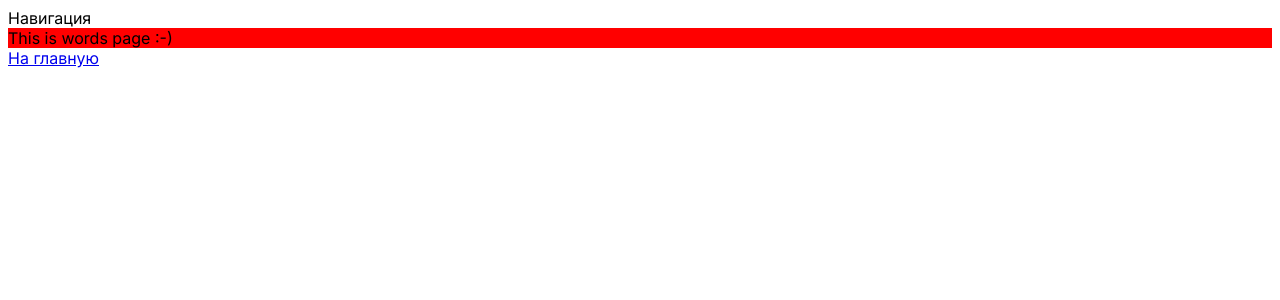
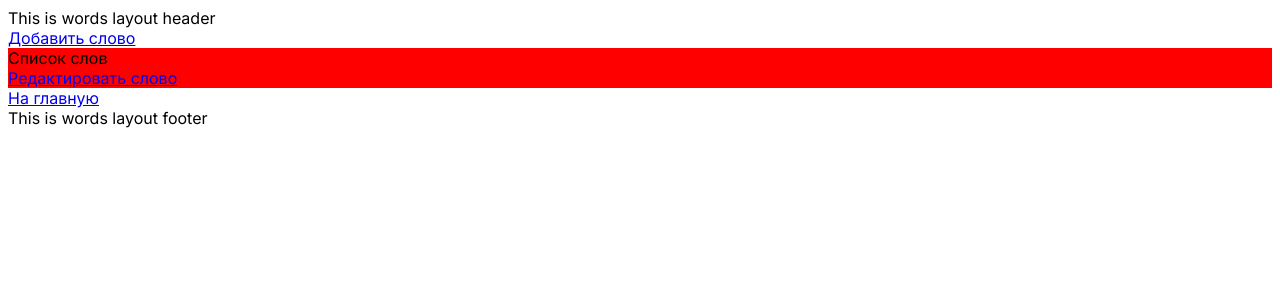
Before and after one commit to mialkin/dictionary-ui, a Next.js app: page /words in a window 1280 px wide. Shown: the top 300 px of the page. Built offline with nearby package versions, Linux system fonts and the light colour scheme.

Commit message:
Add pages

```diff
--- a/src/app/layout.tsx
+++ b/src/app/layout.tsx
@@ -16,7 +16,6 @@ export default function RootLayout({ children, }: Readonly<{ children: React.Rea
         // TODO Why body has to have className?
         <html lang="en">
         <body className={inter.className}>
-        <div>Навигация</div>
         {children}
         </body>
         </html>
--- /dev/null
+++ b/src/app/words/layout.tsx
@@ -0,0 +1,9 @@
+export default function WordsLayout({ children, }: { children: React.ReactNode }) {
+    return <>
+        <div>
+            <div>This is words layout header</div>
+            {children}
+            <div>This is words layout footer</div>
+        </div>
+    </>
+}
--- a/src/app/words/page.tsx
+++ b/src/app/words/page.tsx
@@ -18,8 +18,14 @@ export default function Words() {
 
     return (
         <main>
+            <div>
+                <Link href="/words/create"> Добавить слово </Link>
+            </div>
             <div className={styles.word}>
-                This is words page :-)
+                Cписок слов
+                <div>
+                    <Link href="/words/edit"> Редактировать слово </Link>
+                </div>
             </div>
             <div>
                 <Link href="/">На главную</Link>
```
Also changed, not shown: src/app/words/create/page.tsx (added, +16 -0 lines), src/app/words/edit/page.tsx (added, +16 -0 lines).
